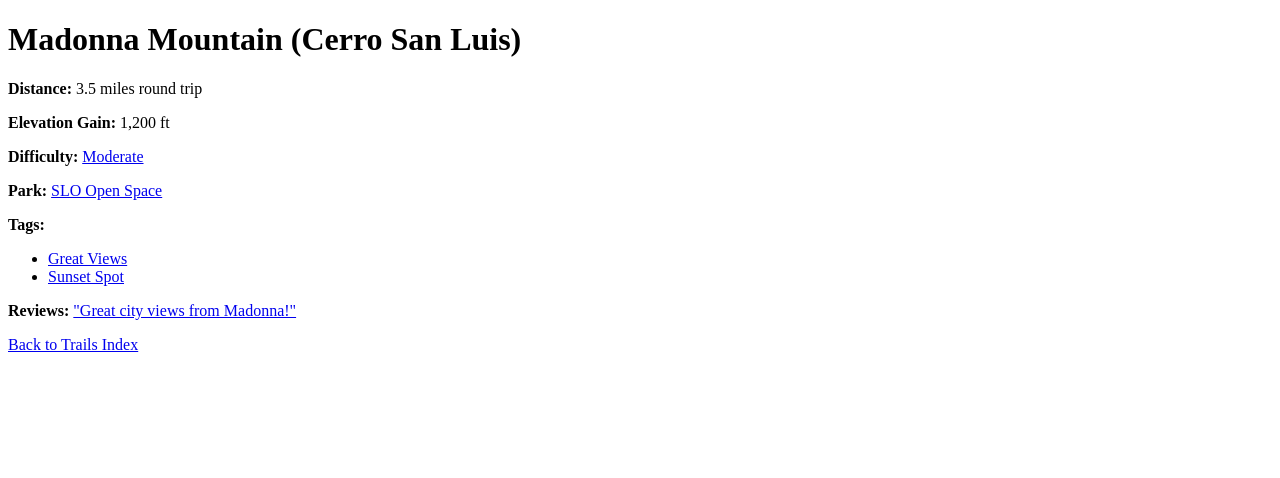
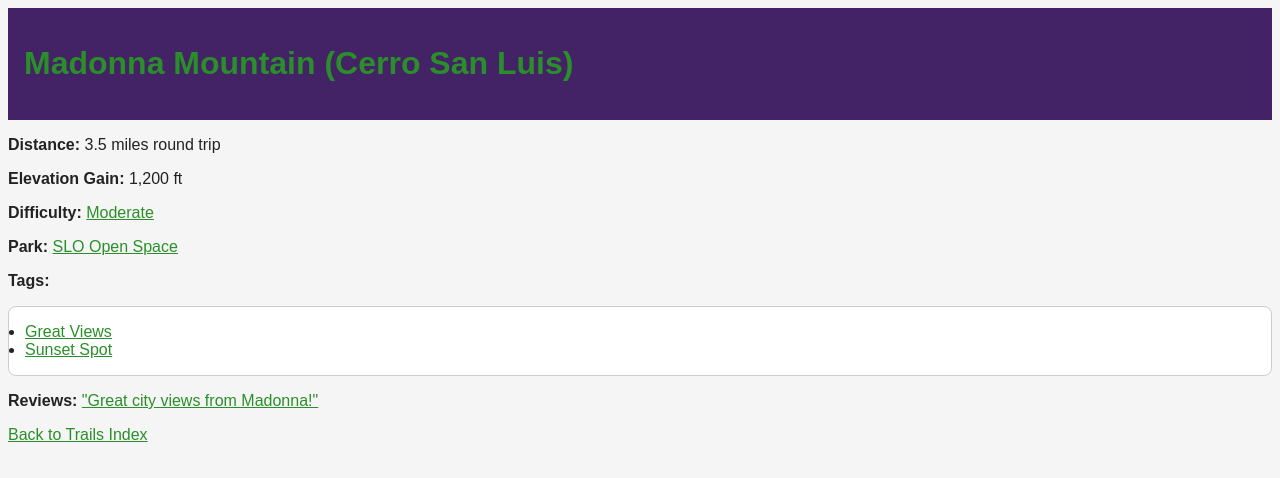
Before and after one commit to jhueyy/peak-planner, a website: page packages/proto/public/trails/madonna.html in a window 1280 px wide. Drawn offline with Linux system fonts and the light colour scheme.

Commit message:
lab 3 complete!

```diff
--- /dev/null
+++ b/packages/proto/public/styles/page.css
@@ -0,0 +1,28 @@
+@import url('/styles/tokens.css');
+
+body {
+  background-color: var(--color-background-page);
+  color: var(--color-text-default);
+  font-family: var(--font-family-base);
+}
+
+header {
+  background-color: var(--color-background-header);
+  color: var(--color-text-header);
+  padding: 1rem;
+}
+
+a {
+  color: var(--color-accent);
+}
+
+h1, h2 {
+  color: var(--color-accent);
+}
+
+ul {
+  background-color: var(--color-box-background);
+  padding: 1rem;
+  border: 1px solid var(--color-border);
+  border-radius: 8px;
+}
--- /dev/null
+++ b/packages/proto/public/styles/tokens.css
@@ -0,0 +1,13 @@
+:root {
+    /* Colors */
+    --color-background-page: #f5f5f5;
+    --color-background-header: #426;
+    --color-text-default: #222;
+    --color-text-header: white;
+    --color-accent: #2a8f2a;
+    --color-box-background: #fff;
+    --color-border: #ccc;
+
+    /* Typography */
+    --font-family-base: sans-serif;
+  }
--- a/packages/proto/public/trails/madonna.html
+++ b/packages/proto/public/trails/madonna.html
@@ -1,22 +1,30 @@
 <!DOCTYPE html>
 <html lang="en">
 <head>
-  <meta charset="UTF-8">
+  <meta charset="UTF-8" />
   <title>Madonna Mountain (Cerro San Luis)</title>
+  <link rel="stylesheet" href="/styles/tokens.css" />
+  <link rel="stylesheet" href="/styles/page.css" />
 </head>
 <body>
+  <header>
     <h1>Madonna Mountain (Cerro San Luis)</h1>
+  </header>
+
+  <main>
     <p><strong>Distance:</strong> 3.5 miles round trip</p>
     <p><strong>Elevation Gain:</strong> 1,200 ft</p>
     <p><strong>Difficulty:</strong> <a href="../difficulty/moderate.html">Moderate</a></p>
     <p><strong>Park:</strong> <a href="../parks/slo-open-space.html">SLO Open Space</a></p>
-  <p><strong>Tags:</strong>
+
+    <p><strong>Tags:</strong></p>
     <ul>
       <li><a href="../tags/view.html">Great Views</a></li>
       <li><a href="../tags/sunset.html">Sunset Spot</a></li>
     </ul>
-  </p>
+
     <p><strong>Reviews:</strong> <a href="../reviews/madonna-review.html">"Great city views from Madonna!"</a></p>
     <p><a href="../index.html">Back to Trails Index</a></p>
+  </main>
 </body>
 </html>
```
Also changed, not shown: packages/proto/public/difficulty/hard.html (+9 -3 lines), packages/proto/public/difficulty/moderate.html (+9 -3 lines), packages/proto/public/index.html (+8 -1 lines), packages/proto/public/parks/slo-open-space.html (+9 -3 lines), packages/proto/public/reviews/bishop-review.html (+9 -3 lines), packages/proto/public/reviews/madonna-review.html (+9 -3 lines), packages/proto/public/tags/sunset.html (+9 -3 lines), packages/proto/public/tags/view.html (+9 -3 lines), packages/proto/public/trails/bishop.html (+7 -2 lines). Lines whose indentation alone changed are shown as unchanged.
